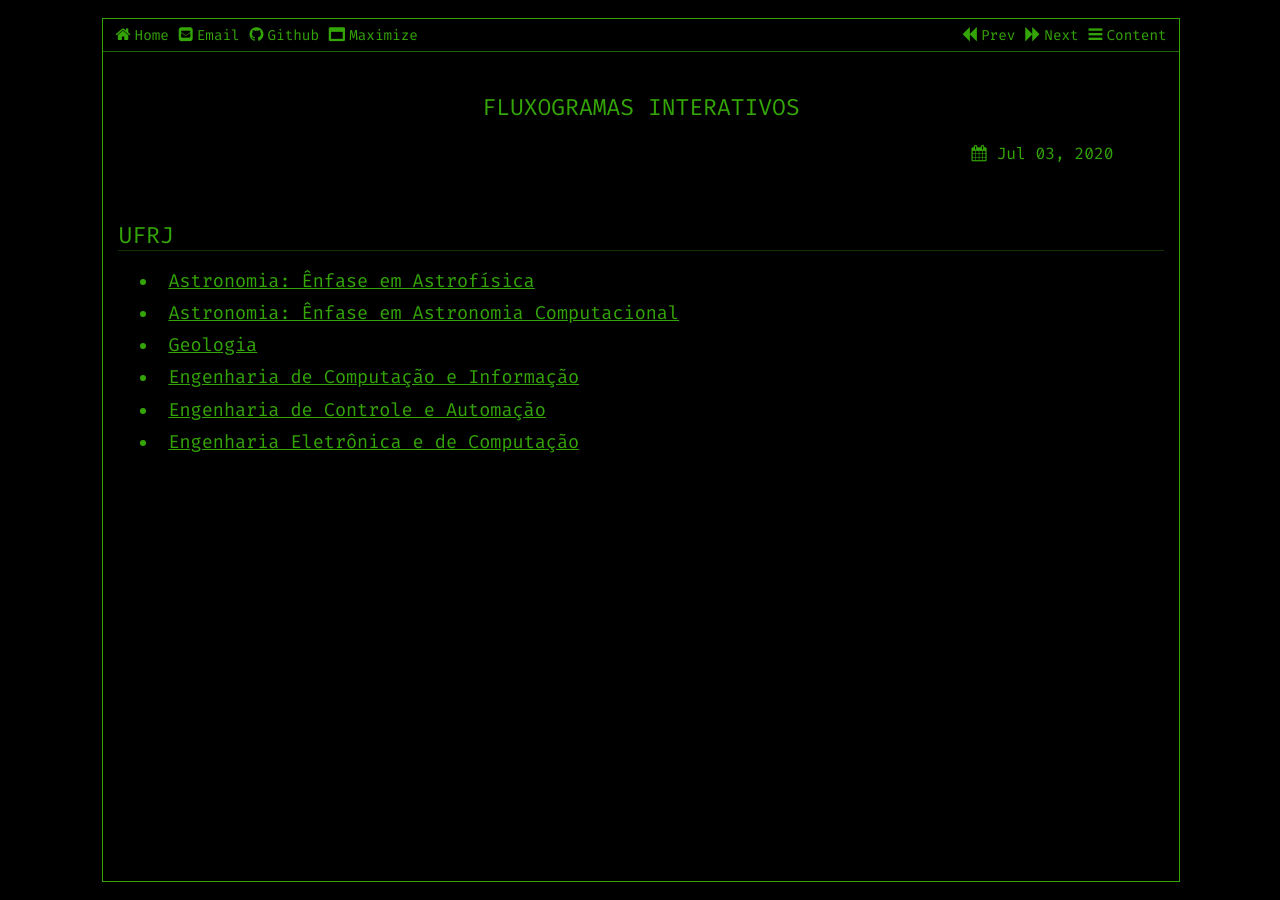
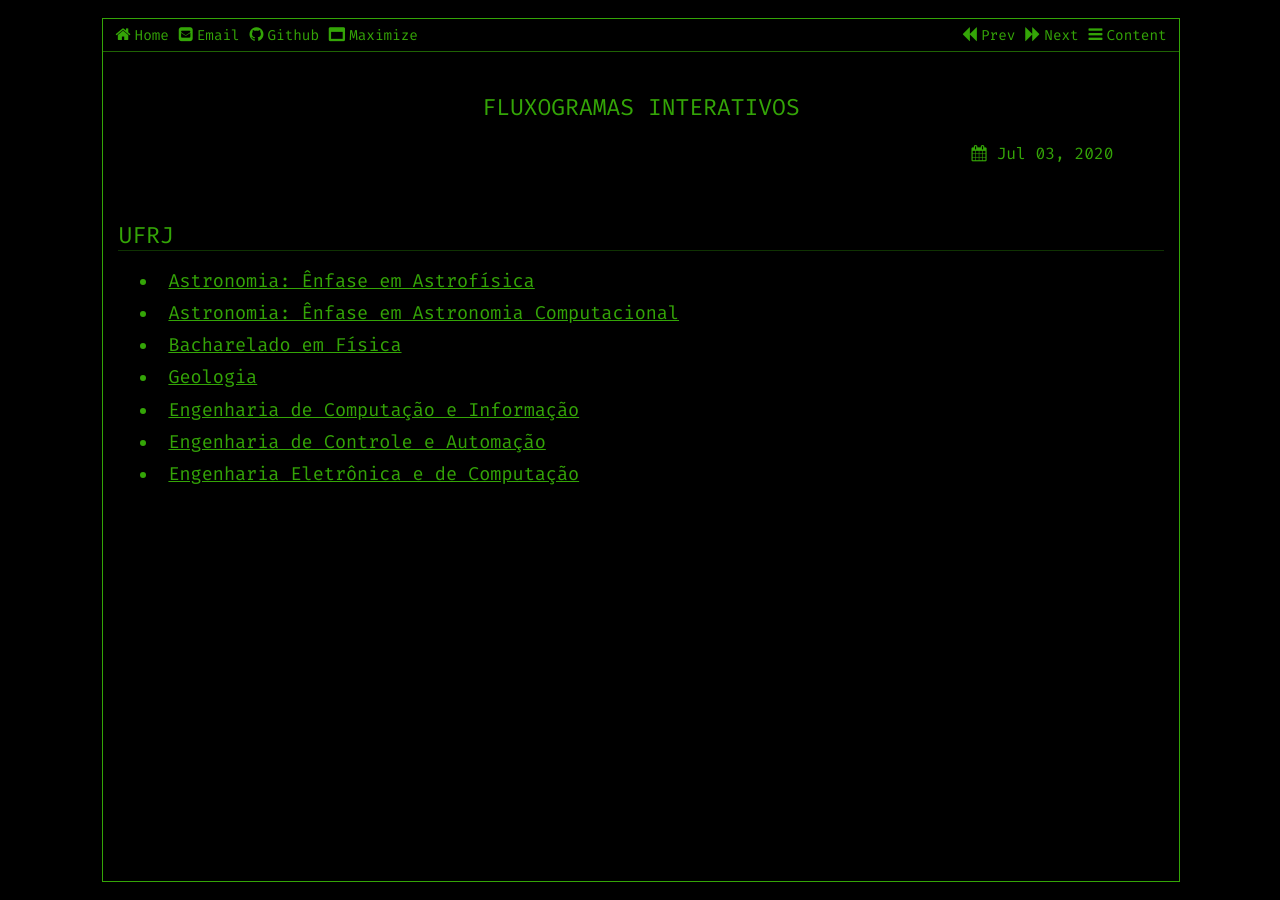
Before and after one commit to vnakayama/vnakayama.github.io, a Jekyll site: the page built from _posts/2020-07-03-fluxograma.markdown, in a window 1280 px wide. Built offline with Jekyll 4.4.1, drawn with Linux system fonts in a browser that asks for light colours.

Commit message:
add fisica

```diff
--- a/_posts/2020-07-03-fluxograma.markdown
+++ b/_posts/2020-07-03-fluxograma.markdown
@@ -10,6 +10,8 @@
 * [Astronomia: Ênfase em Astrofísica][grade-astrofisica]
 
 * [Astronomia: Ênfase em Astronomia Computacional][grade-astrocomp]
+
+* [Bacharelado em Física][grade-fisica]
 
 * [Geologia][grade-geo]
 
```
Also changed, not shown: other parts of _posts/2020-07-03-fluxograma.markdown (+1 -0 lines).
